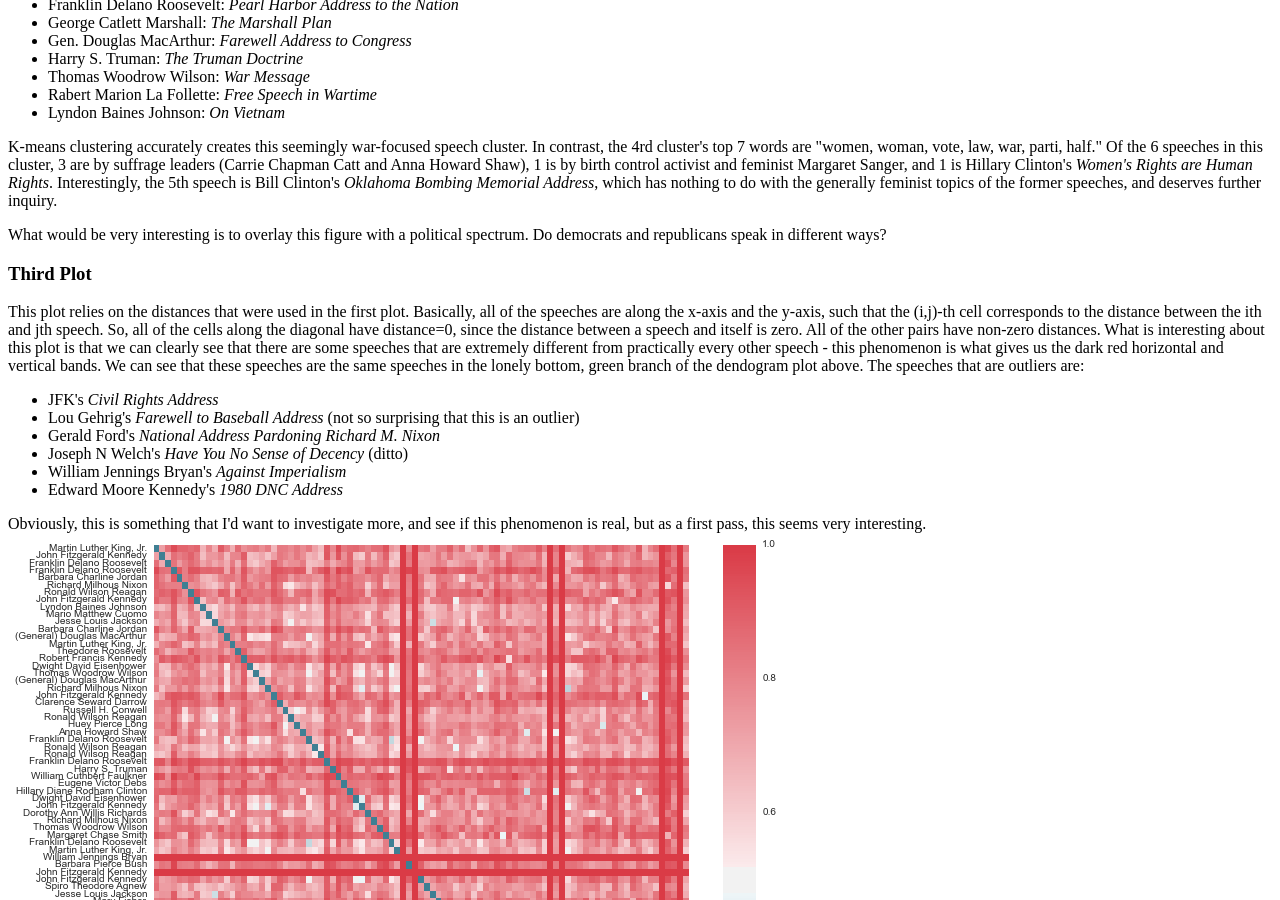
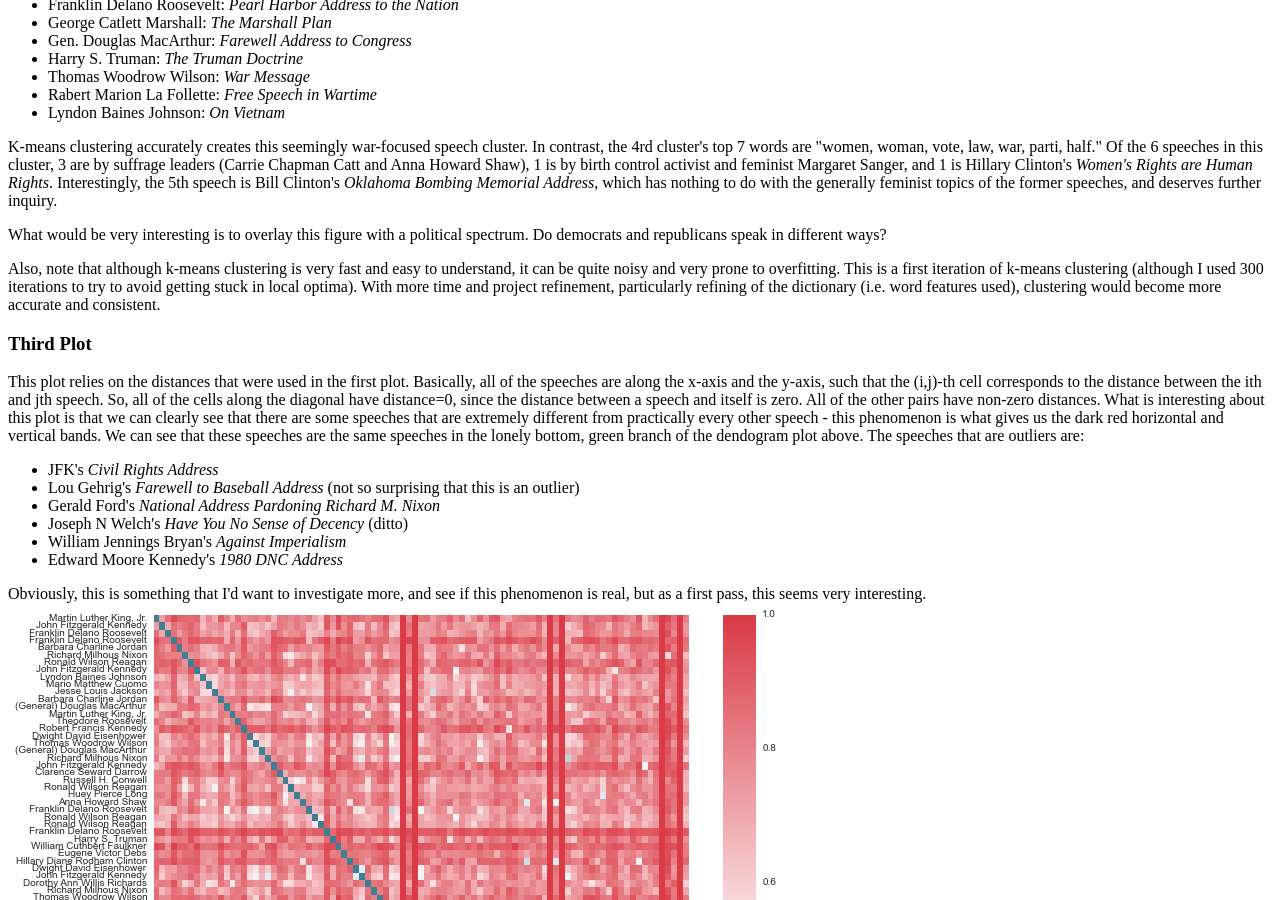
Before and after one commit to firefly454/firefly454.github.io, a Jekyll site: the page incubator/index.html, which Jekyll copies as it is, in a window 1280 px wide and 900 px high, scrolled down 2145 px. Built offline with Jekyll 4.4.1, drawn with Linux system fonts in a browser that asks for light colours; a script that is not in the unit is left out.

Commit message:
Update index.html

```diff
--- a/incubator/index.html
+++ b/incubator/index.html
@@ -100,6 +100,11 @@ nothing to do with the generally feminist topics of the former speeches, and des
 
 <p>What would be very interesting is to overlay this figure with a political spectrum. Do democrats and republicans
 speak in different ways?</p>
+
+<p>Also, note that although k-means clustering is very fast and easy to understand, it can be quite noisy and very prone
+to overfitting. This is a first iteration of k-means clustering (although I used 300 iterations to try to avoid getting stuck
+in local optima). With more time and project refinement, particularly refining of the dictionary (i.e. word features used),
+clustering would become more accurate and consistent.</p>
 </ul>
 
 <style>
```
